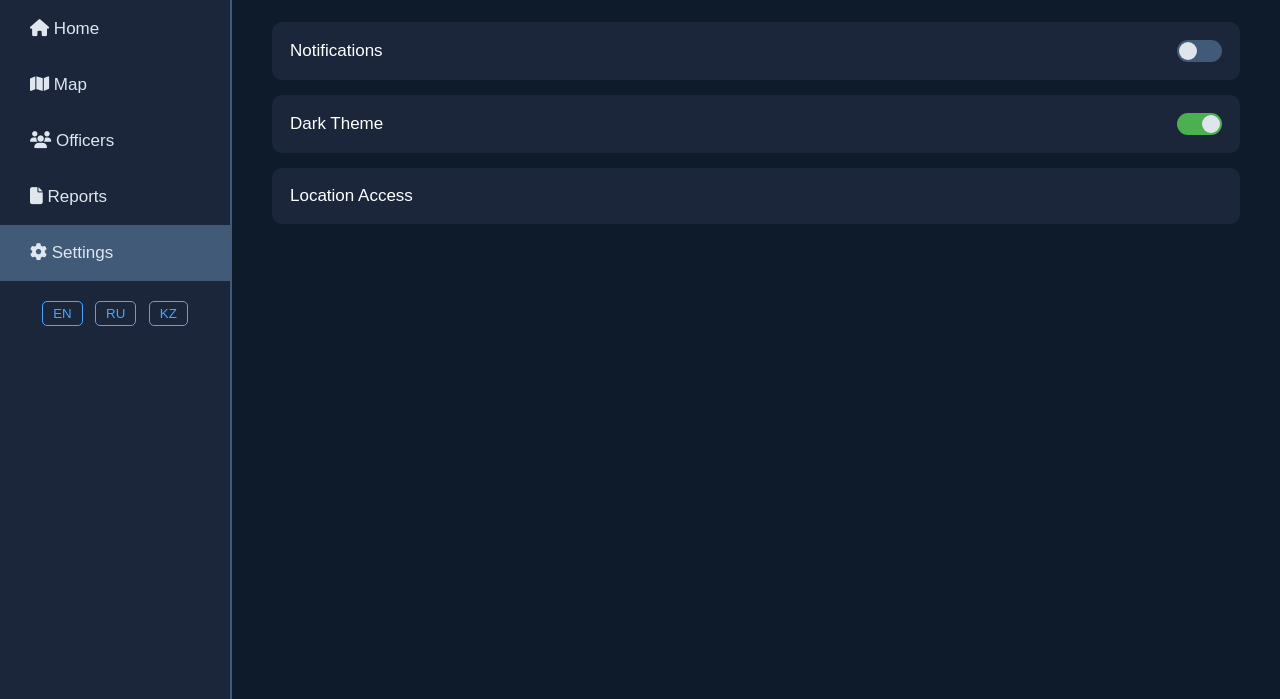
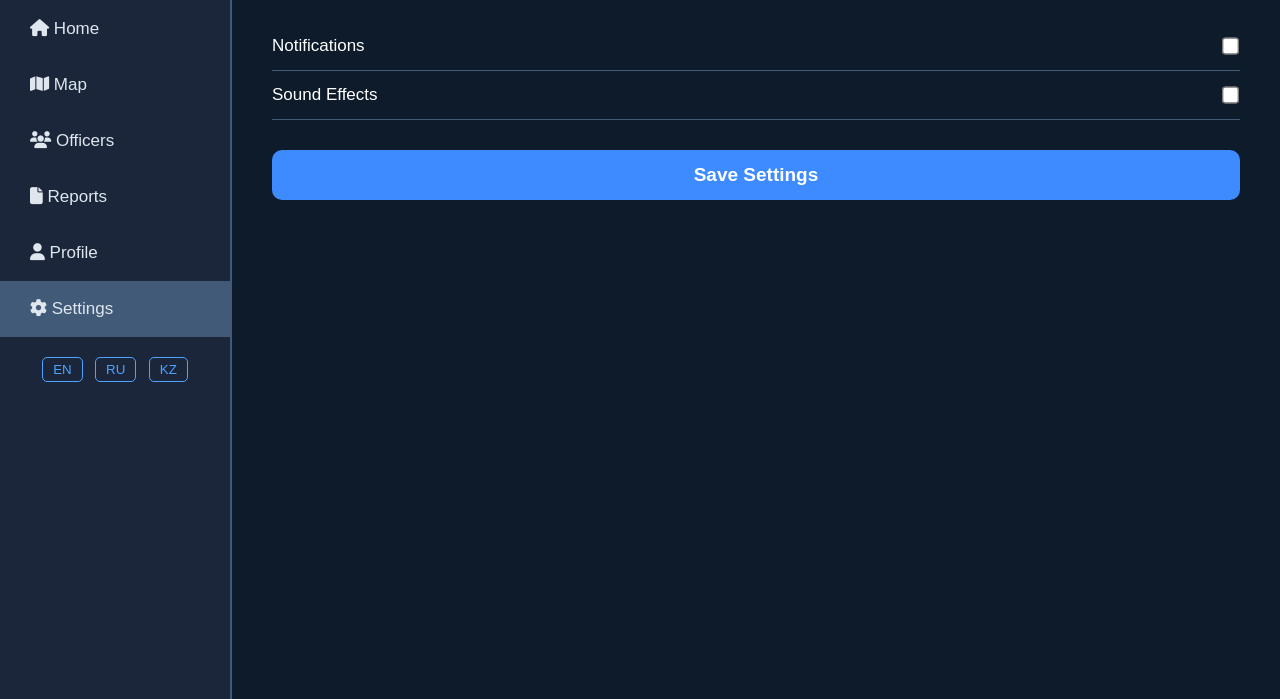
Before and after one commit to Sitetrypls/polic-menegment_assig, a plain HTML site: page settings.html in a window 1280 px wide. Shown: the part 101-800 px from the top of the page. Drawn offline with Linux system fonts and the light colour scheme.

Commit message:
Refactor settings layout with switch components

```diff
--- a/settings.html
+++ b/settings.html
@@ -51,52 +51,47 @@ h1 {
     margin-bottom: 25px;
 }
 
-.setting{
-    background:#1B263B;
-    padding:18px;
-    border-radius:10px;
-    margin-bottom:15px;
-    display:flex;
-    justify-content:space-between;
-    align-items:center;
+.switch {
+    display: flex;
+    justify-content: space-between;
+    padding: 14px 0;
+    border-bottom: 1px solid #415A77;
+    cursor: pointer;
 }
-.setting span{
-    font-size:17px;
+.switch label {
+    font-size: 17px;
 }
-.toggle-btn{
-    width:45px;
-    height:22px;
-    background:#415A77;
-    border-radius:12px;
-    position:relative;
-    cursor:pointer;
-}
-.toggle-btn::before{
-    content:'';
-    position:absolute;
-    top:2px;
-    left:2px;
-    width:18px;
-    height:18px;
-    background:#E0E5EB;
-    border-radius:50%;
-    transition:0.3s;
-}
-.toggle-btn.active{
-    background:#4CAF50;
-}
-.toggle-btn.active::before{
-    left:25px;
+.switch input {
+    transform: scale(1.3);
+    cursor: pointer;
 }
 
-.success{
-    display:none;
-    background:#2ECC71;
-    padding:12px;
-    border-radius:12px;
-    text-align:center;
-    margin-top:18px;
-    font-weight:bold;
+.btn {
+    margin-top: 30px;
+    width: 100%;
+    padding: 14px;
+    background: #3D8BFF;
+    border-radius: 10px;
+    font-size: 19px;
+    color: #fff;
+    border: none;
+    cursor: pointer;
+    font-weight: bold;
+}
+.btn:hover {
+    background: #1F6EF4;
+    transform: scale(1.03);
+}
+
+.success {
+    display: none;
+    background: #2ECC71;
+    color: #fff;
+    padding: 14px;
+    margin-top: 15px;
+    border-radius: 10px;
+    text-align: center;
+    font-weight: bold;
 }
 
 .lang-switch {
@@ -112,7 +107,7 @@ h1 {
     margin: 0 4px;
     cursor: pointer;
 }
-.lang-switch button:hover { background:#4DA3FF;color:#fff; }
+.lang-switch button:hover {background:#4DA3FF;color:#fff;}
 </style>
 </head>
 
@@ -126,6 +121,7 @@ h1 {
         <a href="map.html"><i class="fa-solid fa-map"></i> <span data-i18n="menu_map">Map</span></a>
         <a href="officers.html"><i class="fa-solid fa-users"></i> <span data-i18n="menu_officers">Officers</span></a>
         <a href="reports.html"><i class="fa-solid fa-file"></i> <span data-i18n="menu_reports">Reports</span></a>
+        <a href="profile.html"><i class="fa-solid fa-user"></i> <span data-i18n="menu_profile">Profile</span></a>
         <a href="#" class="active"><i class="fa-solid fa-gear"></i> <span data-i18n="menu_settings">Settings</span></a>
     </div>
 
@@ -139,16 +135,66 @@ h1 {
 <div class="content">
     <h1 data-i18n="settings_title">Settings</h1>
 
-    <div class="setting">
-        <span data-i18n="notifications">Notifications</span>
-        <div class="toggle-btn" onclick="toggle(this)"></div>
+    <div class="switch">
+        <label data-i18n="notif">Notifications</label>
+        <input type="checkbox" id="notif">
     </div>
 
-    <div class="setting">
-        <span data-i18n="darkmode">Dark Theme</span>
-        <div class="toggle-btn active" onclick="toggle(this)"></div>
+    <div class="switch">
+        <label data-i18n="sound">Sound Effects</label>
+        <input type="checkbox" id="sound">
     </div>
 
-    <div class="setting">
-        <span data-i18n="location_access">Location Access</span>
-        <div class="toggle-btn
+    <button class="btn" onclick="saveSettings()" data-i18n="save_btn">Save Settings</button>
+
+    <div class="success" id="ok" data-i18n="saved_msg">
+        ✅ Saved!
+    </div>
+</div>
+
+<script>
+function saveSettings(){
+    document.getElementById("ok").style.display = "block";
+    setTimeout(()=> {
+        document.getElementById("ok").style.display = "none";
+    }, 2000);
+}
+
+const translations = {
+en:{
+brand:"SAQSY",menu_home:"Home",menu_map:"Map",menu_officers:"Officers",
+menu_reports:"Reports",menu_profile:"Profile",menu_settings:"Settings",
+settings_title:"Settings",notif:"Notifications",sound:"Sound Effects",
+save_btn:"Save Settings",saved_msg:"✅ Saved!"
+},
+ru:{
+brand:"SAQSY",menu_home:"Главная",menu_map:"Карта",menu_officers:"Офицеры",
+menu_reports:"Заявления",menu_profile:"Профиль",menu_settings:"Настройки",
+settings_title:"Настройки",notif:"Уведомления",sound:"Звуки",
+save_btn:"Сохранить",saved_msg:"✅ Сохранено!"
+},
+kz:{
+brand:"SAQSY",menu_home:"Басты бет",menu_map:"Карта",menu_officers:"Офицерлер",
+menu_reports:"Өтініштер",menu_profile:"Профиль",menu_settings:"Баптаулар",
+settings_title:"Баптаулар",notif:"Хабарламалар",sound:"Дыбыстар",
+save_btn:"Сақтау",saved_msg:"✅ Сәтті сақталды!"
+}
+};
+
+function setLang(lang){
+    localStorage.setItem("lang",lang);
+    updateLang();
+}
+function updateLang(){
+    const lang = localStorage.getItem("lang") || "en";
+    document.querySelectorAll("[data-i18n]").forEach(el=>{
+        const key = el.getAttribute("data-i18n");
+        el.textContent = translations[lang][key];
+    });
+}
+updateLang();
+</script>
+
+<script src="app.js"></script>
+</body>
+</html>
```
